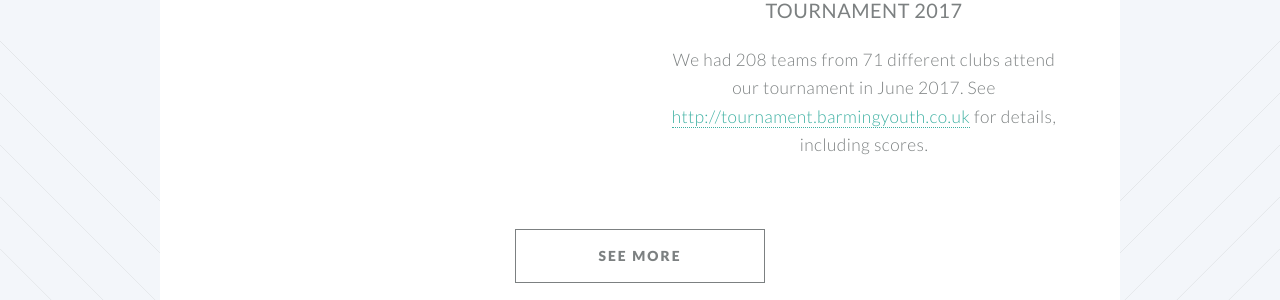
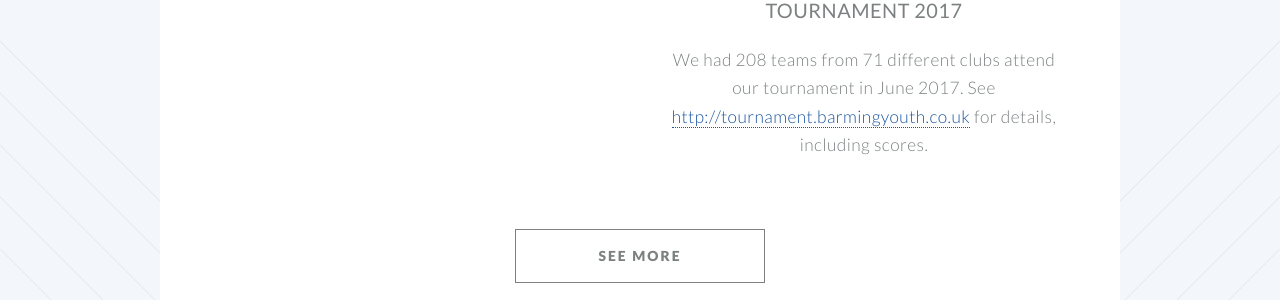
Before and after one commit to Pam-BYFC/BYFC.github.io, a Jekyll site: the page built from index.html, in a window 1280 px wide and 1400 px high, scrolled down 2377 px. Shown: the part 551-851 px from the top of the window. Built offline with Jekyll 4.4.1, drawn with Linux system fonts in a browser that asks for light colours.

Commit message:
Changed font colour for hyperlinks for Anna Fleming

```diff
--- a/css/style.css
+++ b/css/style.css
@@ -41,7 +41,9 @@
 		-o-transition: color 0.2s ease-in-out, border-color 0.2s ease-in-out, background-color 0.2s ease-in-out;
 		-ms-transition: color 0.2s ease-in-out, border-color 0.2s ease-in-out, background-color 0.2s ease-in-out;
 		transition: color 0.2s ease-in-out, border-color 0.2s ease-in-out, background-color 0.2s ease-in-out;
-		color: #3fb1a3;
+		/*color: #3fb1a3; */
+		color: #1b55a0;
+		/*color: #4f81c1; */
 		text-decoration: none;
 		border-bottom: dotted 1px;
 	}
```
